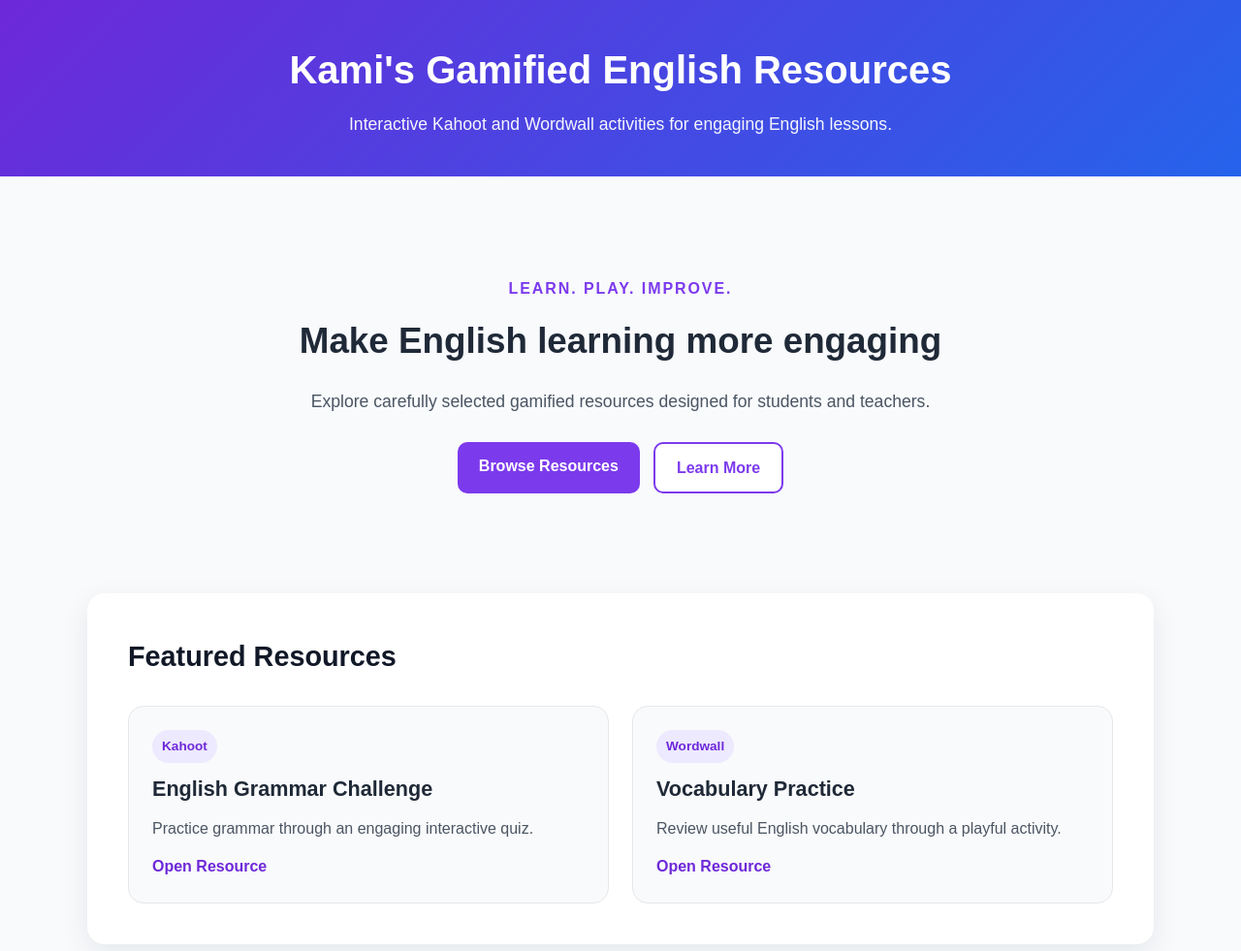
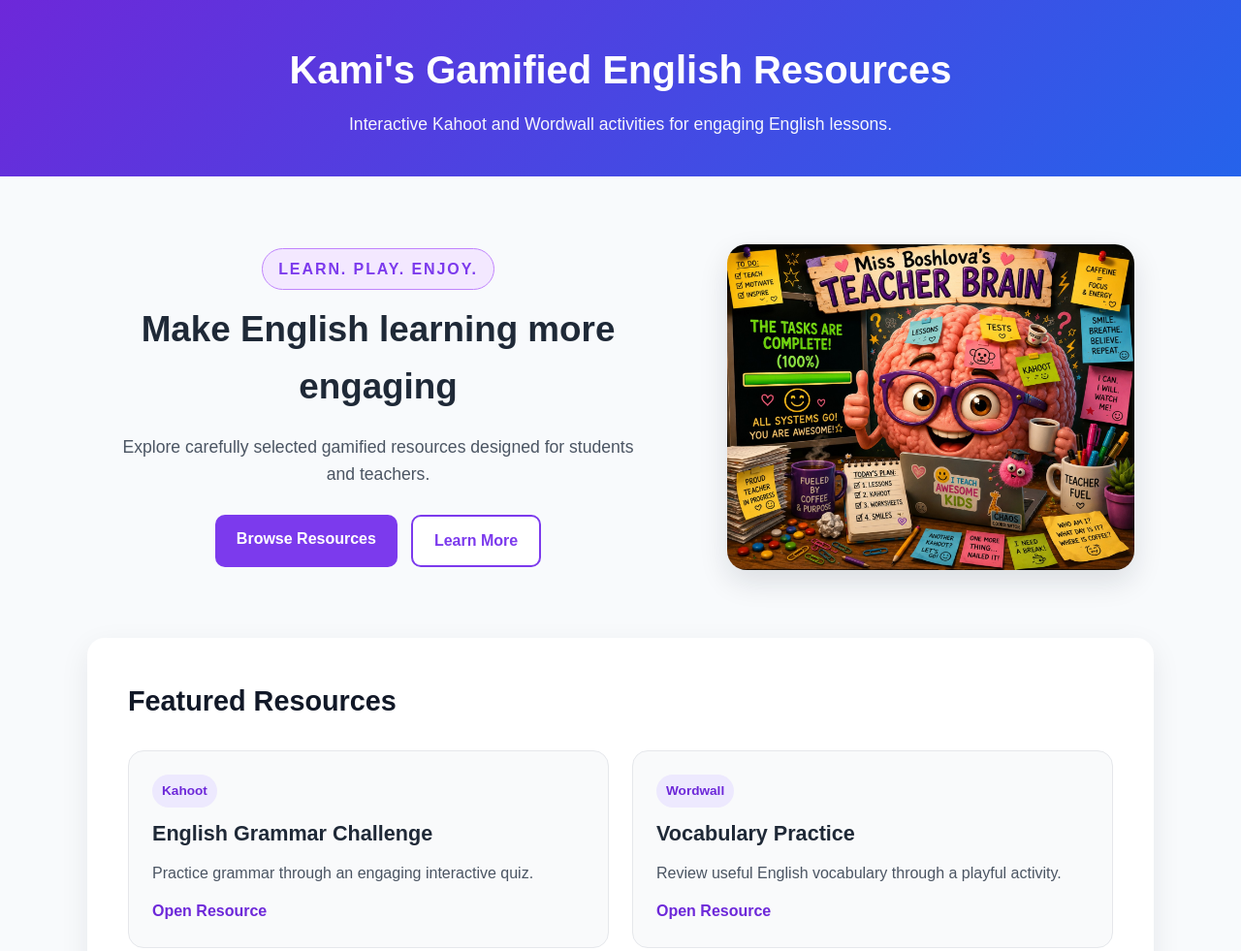
Before and after one commit to KamiBosh2025/kamis-gamified-english-resources, a website built with Vite: page index.html in a window 1280 px wide. Shown: the top 981 px of the page at 97% size. Built offline with nearby package versions, Linux system fonts and the light colour scheme.

Commit message:
Personalize hero section with Teacher Brain artwork

```diff
--- a/src/main.js
+++ b/src/main.js
@@ -11,7 +11,7 @@ document.querySelector('#app').innerHTML = `
   <main>
     <section class="hero container">
       <div class="hero-content">
-        <p class="eyebrow">Learn. Play. Improve.</p>
+        <p class="eyebrow">Learn. Play. Enjoy.</p>
         <h2>Make English learning more engaging</h2>
         <p>
           Explore carefully selected gamified resources designed for students and teachers.
@@ -22,6 +22,9 @@ document.querySelector('#app').innerHTML = `
           <a href="#about" class="button secondary-button">Learn More</a>
         </div>
       </div>
+      <div class="hero-image">
+  <img src="/src/assets/teacher-brain.png" alt="Miss Boshlova's Teacher Brain">
+</div>
     </section>
 
     <section id="resources" class="resources-section container">
--- a/src/style.css
+++ b/src/style.css
@@ -42,19 +42,34 @@ a {
 }
 
 .hero {
+
   min-height: 430px;
   display: flex;
   align-items: center;
-  justify-content: center;
-  text-align: center;
+  justify-content: space-between;
+  gap: 40px;
+  text-align: left;
   padding: 70px 20px;
 }
 
 .hero-content {
-  max-width: 760px;
+  max-width: 560px;
+  text-align: center;
+}
+.hero-image img {
+  width: 100%;
+  max-width: 420px;
+  display: block;
+  border-radius: 20px;
+  box-shadow: 0 12px 30px rgba(15, 23, 42, 0.12);
 }
 
 .eyebrow {
+  display: inline-block;
+padding: 8px 16px;
+background: #f3e8ff;
+border: 1px solid #c084fc;
+border-radius: 999px;
   color: #7c3aed;
   font-weight: 700;
   text-transform: uppercase;
```
Also changed, not shown: src/assets/teacher-brain.png (added).
